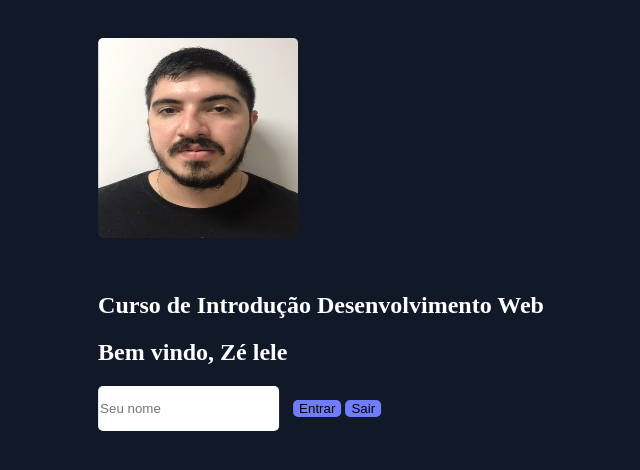
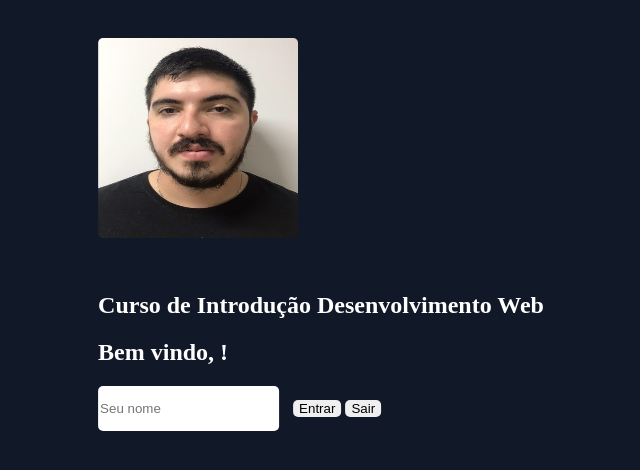
Before and after one commit to vitorwmoutinho/frond-end-aprendizado, a plain HTML site: page index.html in a window 1280 px wide. Both pictures are taken after a click on the button "Entrar". Shown: the whole page, without its empty margins (319-959 px from the left). Drawn offline with Linux system fonts and the light colour scheme.

Commit message:
Novo commit
Atualização no site

```diff
--- a/index.html
+++ b/index.html
@@ -20,10 +20,10 @@
    <img src="PainelD.jpg" alt="imagem de estudo" width="200px" height="200px"
 <div class="content">
   <h1>Curso de Introdução Desenvolvimento Web</h1>
-  <h2>Bem vindo, Zé lele</h2>
+  <h2 class="subtitle" id="result"></h2>
 <input placeholder="Seu nome" name="name" id="name">
-  <button class="Primario"">Entrar</button>
-  <button class="Secondario">Sair</button>
+  <button class="primary" onclick="getValue()">Entrar</button>
+  <button class="secondary" onclick="removeValue()"">Sair</button>
 </div>
    <script src="script.js"></script>
 </body>
--- a/script.js
+++ b/script.js
@@ -0,0 +1,9 @@
+function getValue(){
+  var value = document.getElementById("name").value;
+  console.log(value);
+   document.getElementById("result").innerHTML = "Bem vindo, " + value + "!"
+}
+
+function removeValue(){
+  document.getElementById("result").innerHTML = ""
+}
```
